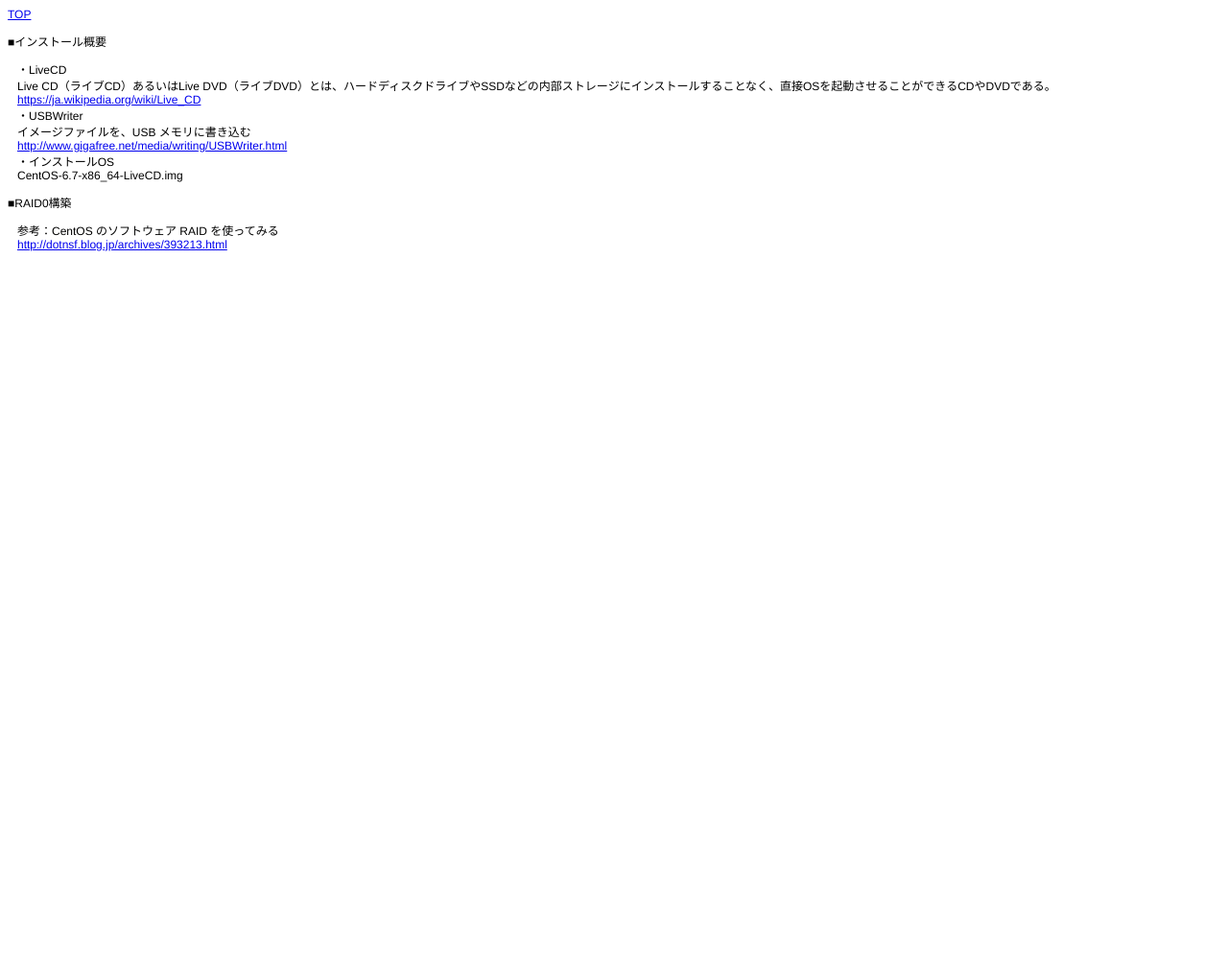
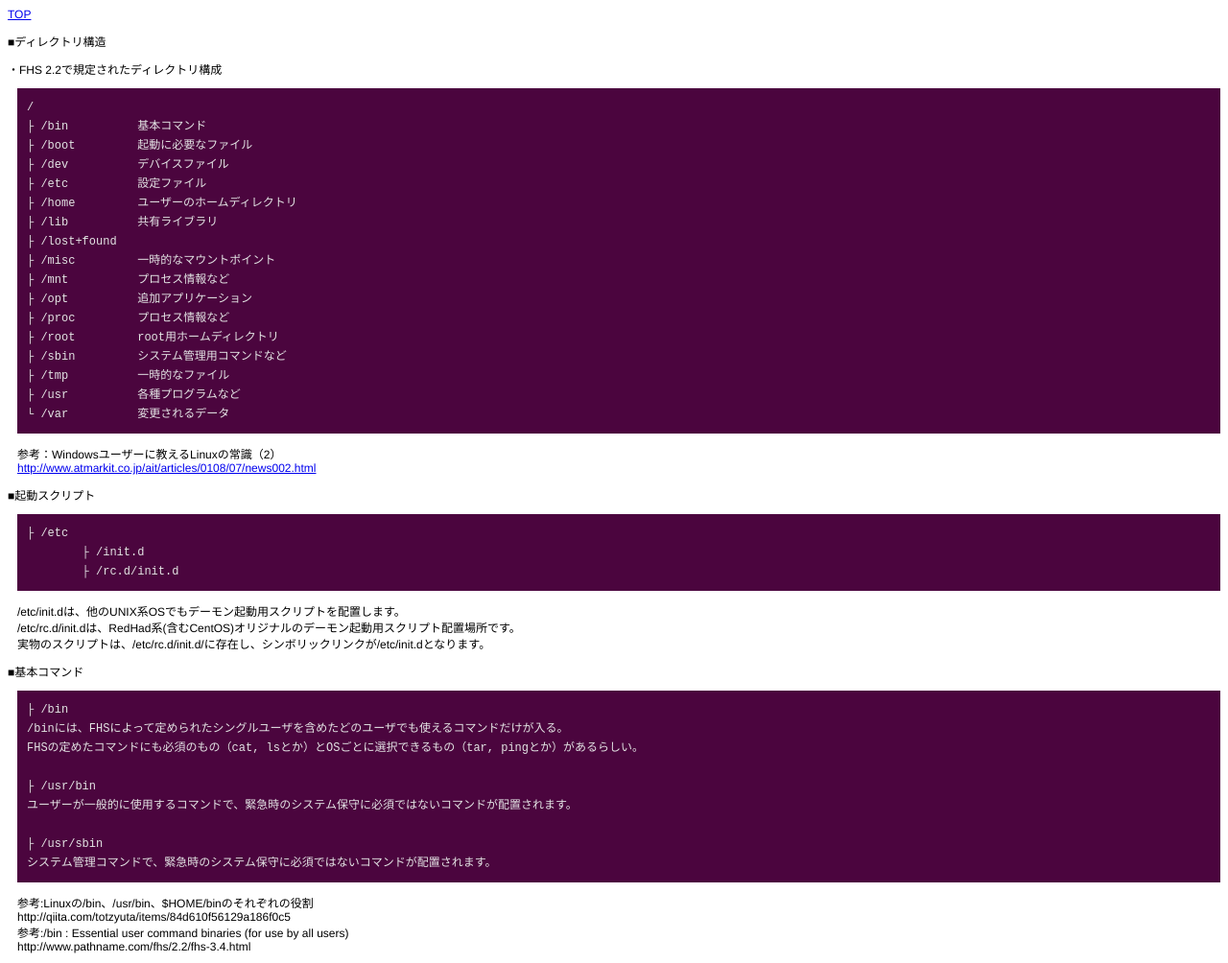
Before and after one commit to ChaosCreators/TechnicalNote, a plain HTML site: page centos/centos.html in a window 1280 px wide. Shown: the whole page at 96% size. Before the commit the page ends 800 px from the top, so only its background shows below. Drawn offline with Linux system fonts and the light colour scheme.

Commit message:
edit centos/*.html

```diff
--- a/centos/centos.html
+++ b/centos/centos.html
@@ -10,23 +10,60 @@
 <section>
 <a href="../index.html">TOP</a>
 
-<p>■インストール概要</p>
+<p>■ディレクトリ構造</p>
+・FHS 2.2で規定されたディレクトリ構成
+<pre>
+/
+├ /bin 		基本コマンド
+├ /boot 	起動に必要なファイル
+├ /dev 		デバイスファイル
+├ /etc 		設定ファイル
+├ /home 	ユーザーのホームディレクトリ
+├ /lib 		共有ライブラリ
+├ /lost+found
+├ /misc 	一時的なマウントポイント
+├ /mnt		プロセス情報など
+├ /opt 		追加アプリケーション
+├ /proc 	プロセス情報など
+├ /root 	root用ホームディレクトリ
+├ /sbin 	システム管理用コマンドなど
+├ /tmp 		一時的なファイル
+├ /usr 		各種プログラムなど
+└ /var 		変更されるデータ
+</pre>
 <div>
-・LiveCD<br/>
-Live CD（ライブCD）あるいはLive DVD（ライブDVD）とは、ハードディスクドライブやSSDなどの内部ストレージにインストールすることなく、直接OSを起動させることができるCDやDVDである。<br/>
-<a target="_blank" href="https://ja.wikipedia.org/wiki/Live_CD">https://ja.wikipedia.org/wiki/Live_CD</a><br/>
-
-・USBWriter<br/>
-イメージファイルを、USB メモリに書き込む<br/>
-<a target="_blank" href="http://www.gigafree.net/media/writing/USBWriter.html">http://www.gigafree.net/media/writing/USBWriter.html</a><br/>
-
-・インストールOS<br/>
-CentOS-6.7-x86_64-LiveCD.img<br/>
+参考：Windowsユーザーに教えるLinuxの常識（2）
+<a target="_blank" href="http://www.atmarkit.co.jp/ait/articles/0108/07/news002.html"><br/>http://www.atmarkit.co.jp/ait/articles/0108/07/news002.html</a>
 </div>
 
+<p>■起動スクリプト</p>
+<pre>
+├ /etc
+	├ /init.d
+	├ /rc.d/init.d
+</pre>
+<div>
+/etc/init.dは、他のUNIX系OSでもデーモン起動用スクリプトを配置します。<br/>
+/etc/rc.d/init.dは、RedHad系(含むCentOS)オリジナルのデーモン起動用スクリプト配置場所です。</br/>
+実物のスクリプトは、/etc/rc.d/init.d/に存在し、シンボリックリンクが/etc/init.dとなります。
+</div>
 
-<p>■RAID0構築</p>
+<p>■基本コマンド</p>
+<pre>
+├ /bin
+/binには、FHSによって定められたシングルユーザを含めたどのユーザでも使えるコマンドだけが入る。
+FHSの定めたコマンドにも必須のもの（cat, lsとか）とOSごとに選択できるもの（tar, pingとか）があるらしい。
+
+├ /usr/bin
+ユーザーが一般的に使用するコマンドで、緊急時のシステム保守に必須ではないコマンドが配置されます。
+
+├ /usr/sbin
+システム管理コマンドで、緊急時のシステム保守に必須ではないコマンドが配置されます。
+</pre>
+
 <div>
-参考：CentOS のソフトウェア RAID を使ってみる<br/>
-<a target="_blank" href="http://dotnsf.blog.jp/archives/393213.html">http://dotnsf.blog.jp/archives/393213.html</a>
+参考:Linuxの/bin、/usr/bin、$HOME/binのそれぞれの役割<br/>
+http://qiita.com/totzyuta/items/84d610f56129a186f0c5<br/>
+参考:/bin : Essential user command binaries (for use by all users)<br/>
+http://www.pathname.com/fhs/2.2/fhs-3.4.html<br/>
 </div>
```
Also changed, not shown: centos/basic.html (+8 -3 lines), centos/ftp.html (+3 -2 lines), centos/iptables.html (+1 -1 lines), index.html (+2 -0 lines).
